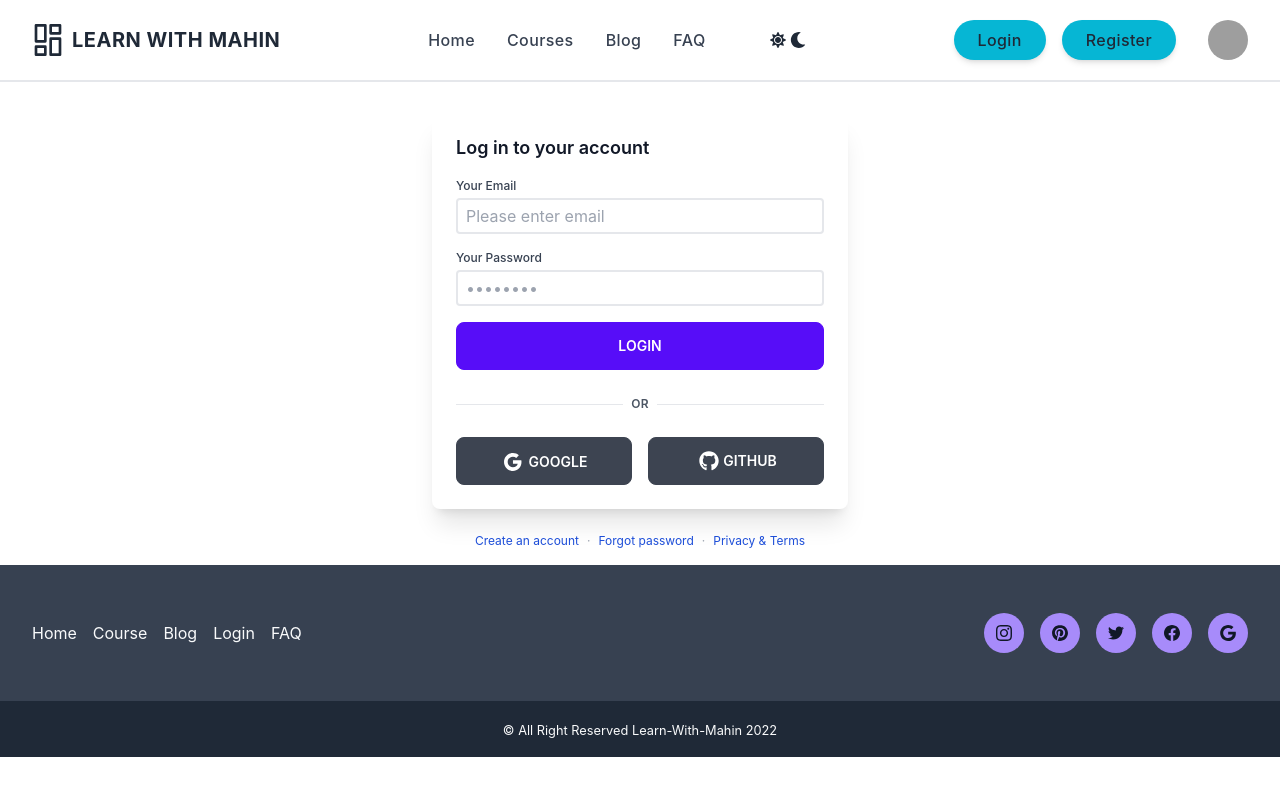
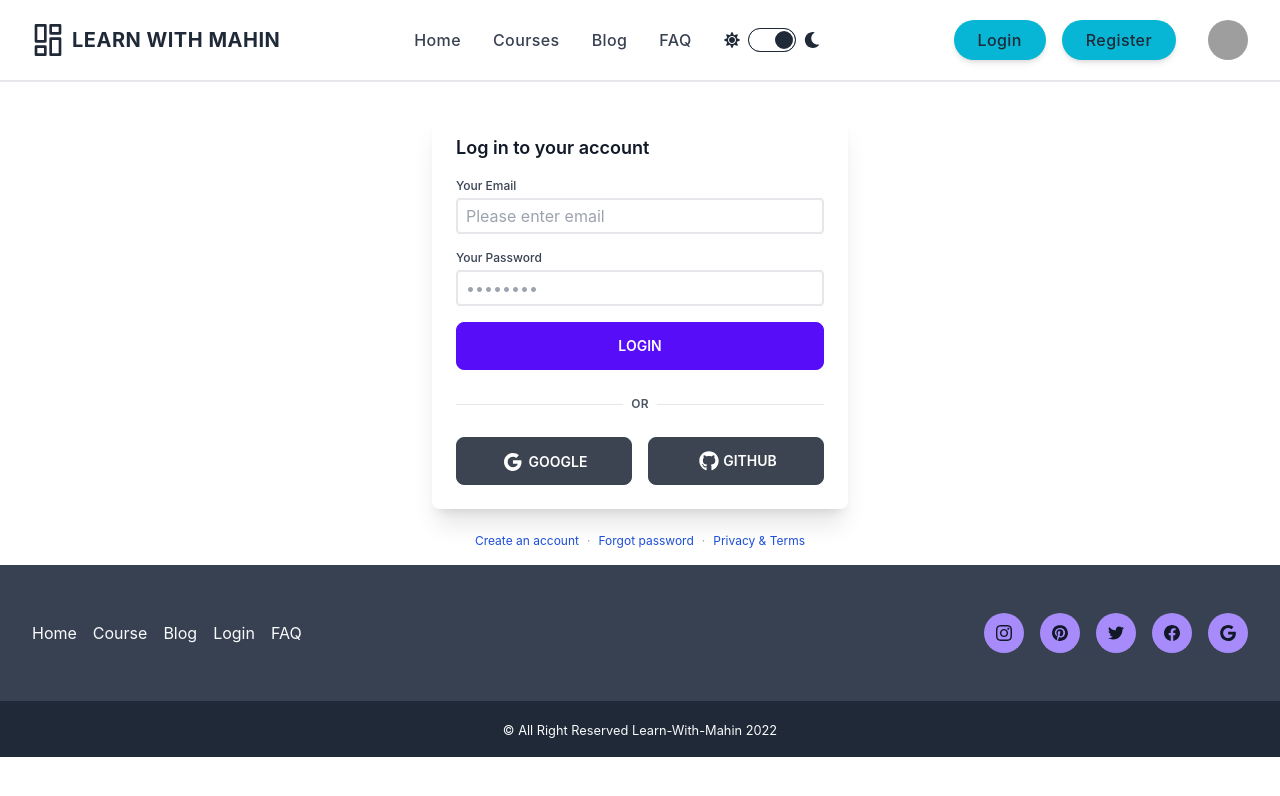
Before and after one commit to developer-mahin/lear-with-mahin-react-app, a React (Create React App) app: page /login in a window 1280 px wide. Shown: the top 796 px of the page. Built offline with nearby package versions, Linux system fonts and the light colour scheme; no server answers; grey boxes are pictures that could not be loaded.

Commit message:
udpate some data

```diff
--- a/src/Routers/PrivateRoutes.jsx
+++ b/src/Routers/PrivateRoutes.jsx
@@ -4,9 +4,16 @@ import { Navigate, useLocation } from "react-router-dom";
 import { AuthContext } from "../context/AuthProvider";
 
 const PrivateRoutes = ({ children }) => {
-  const { user } = useContext(AuthContext);
+  const { user, loading } = useContext(AuthContext);
   const location = useLocation();
 
+  if(loading){
+    return (
+      <div className="flex justify-center items-center h-[360px]">
+        Loading...
+      </div>
+    )
+  }
   if (!user) {
     return <Navigate to="/login" state={{ from: location }} replace></Navigate>;
   }
--- a/src/components/CourseDetails/CourseDetails.jsx
+++ b/src/components/CourseDetails/CourseDetails.jsx
@@ -104,10 +104,8 @@ const CourseDetails = () => {
                   )}
                 </ReactToPdf>
                 <div ref={ref}>
-                  <div>
                     <h3 className="invisible">{title} Hello</h3>
                     <img className="invisible" src={picture} alt="" />
-                  </div>
                 </div>
               </div>
             </div>
--- a/src/components/Header/Header.jsx
+++ b/src/components/Header/Header.jsx
@@ -83,17 +83,19 @@ const Header = () => {
               </Link>
             </li>
             <li>
-              <Link
-                aria-label="About us"
-                title="About us"
-                className="font-medium tracking-wide text-gray-700 transition-colors duration-200 hover:text-deep-purple-accent-400"
-              ></Link>
-            </li>
-            <li>
-              <p className="flex gap-1">
+              <div className="flex items-center gap-1">
                 <FaSun className="cursor-pointer" />
+                <div className="form-control">
+                  <label className="label cursor-pointer">
+                    <input
+                      type="checkbox"
+                      className="toggle toggle-dark"
+                      checked
+                    />
+                  </label>
+                </div>
                 <FaMoon className="cursor-pointer"></FaMoon>
-              </p>
+              </div>
             </li>
           </ul>
           <ul className="flex items-center hidden space-x-8 lg:flex">
@@ -128,6 +130,7 @@ const Header = () => {
                 </>
               )}
             </li>
+
             <li>
               {user?.uid ? (
                 <>
@@ -143,8 +146,6 @@ const Header = () => {
               ) : (
                 <>
                   <Link>
-                    {/* <FaUserAlt></FaUserAlt>
-                     */}
                     <img
                       src="https://cdn.pixabay.com/photo/2016/11/18/23/38/child-1837375__340.png"
                       className="w-10 h-10 rounded-full"
@@ -267,6 +268,22 @@ const Header = () => {
                         </Link>
                       </li>
 
+                      <li>
+                        <div className="flex items-center gap-1">
+                          <FaSun className="cursor-pointer" />
+                          <div className="form-control">
+                            <label className="label cursor-pointer">
+                              <input
+                                type="checkbox"
+                                className="toggle toggle-dark"
+                                checked
+                              />
+                            </label>
+                          </div>
+                          <FaMoon className="cursor-pointer"></FaMoon>
+                        </div>
+                      </li>
+
                       <div className="flex justify-between items-center">
                         <li className="w-1/2">
                           {user?.uid ? (
--- a/src/context/AuthProvider.jsx
+++ b/src/context/AuthProvider.jsx
@@ -23,7 +23,7 @@ const gitHubProvider = new GithubAuthProvider()
 
 const AuthProvider = ({ children }) => {
   const [user, setUser] = useState({});
-  // const [loading, setLoading] = useState(true);
+  const [loading, setLoading] = useState(true);
 
 
   // create user for register
@@ -63,7 +63,10 @@ const AuthProvider = ({ children }) => {
 
   useEffect(() => {
     const unsubscribe = onAuthStateChanged(auth, (currentUser) => {
-      setUser(currentUser);
+      if(currentUser === null || currentUser.email){
+        setUser(currentUser);
+      }
+      setLoading(false)
     });
     return () => {
       unsubscribe();
@@ -72,6 +75,7 @@ const AuthProvider = ({ children }) => {
 
   const authInfo = {
     user,
+    loading,
     createAccount,
     updateNameAndPhoto,
     loginSystem,
```
Also changed, not shown: requirment.txt.
